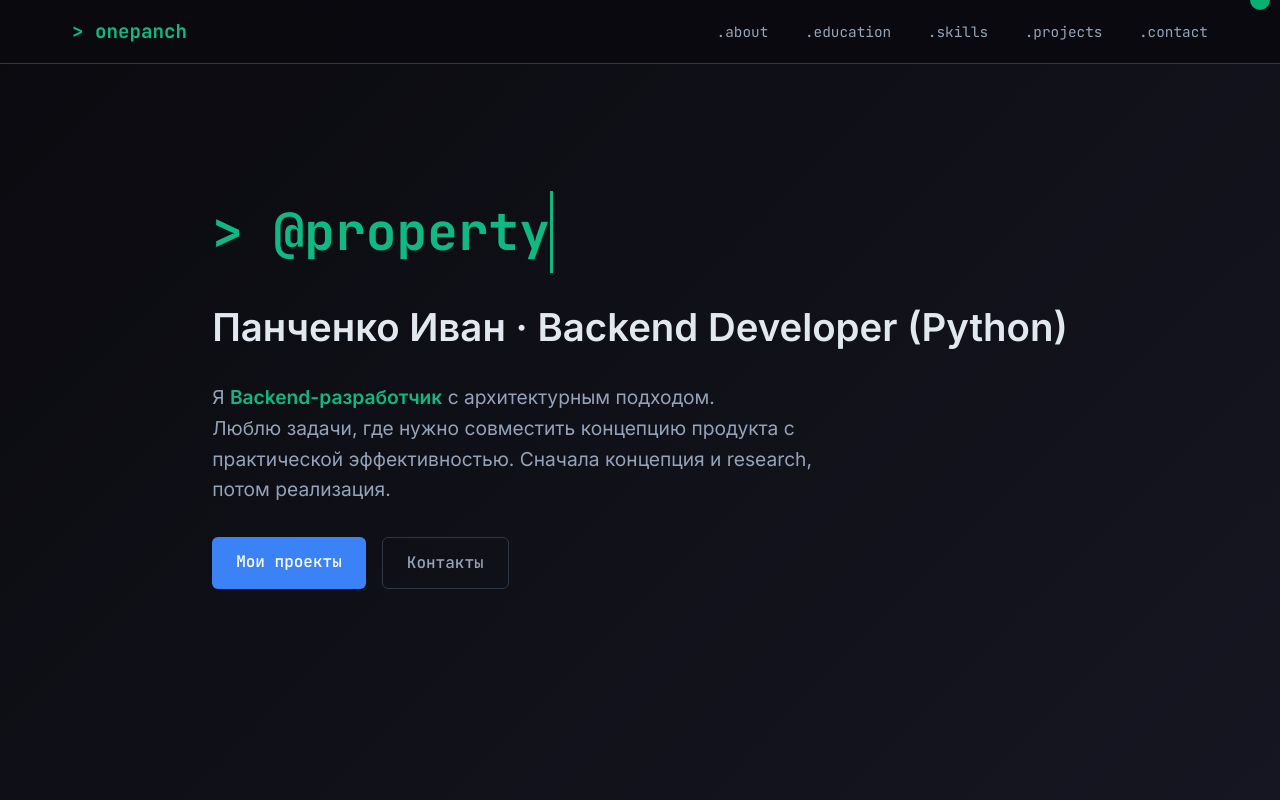
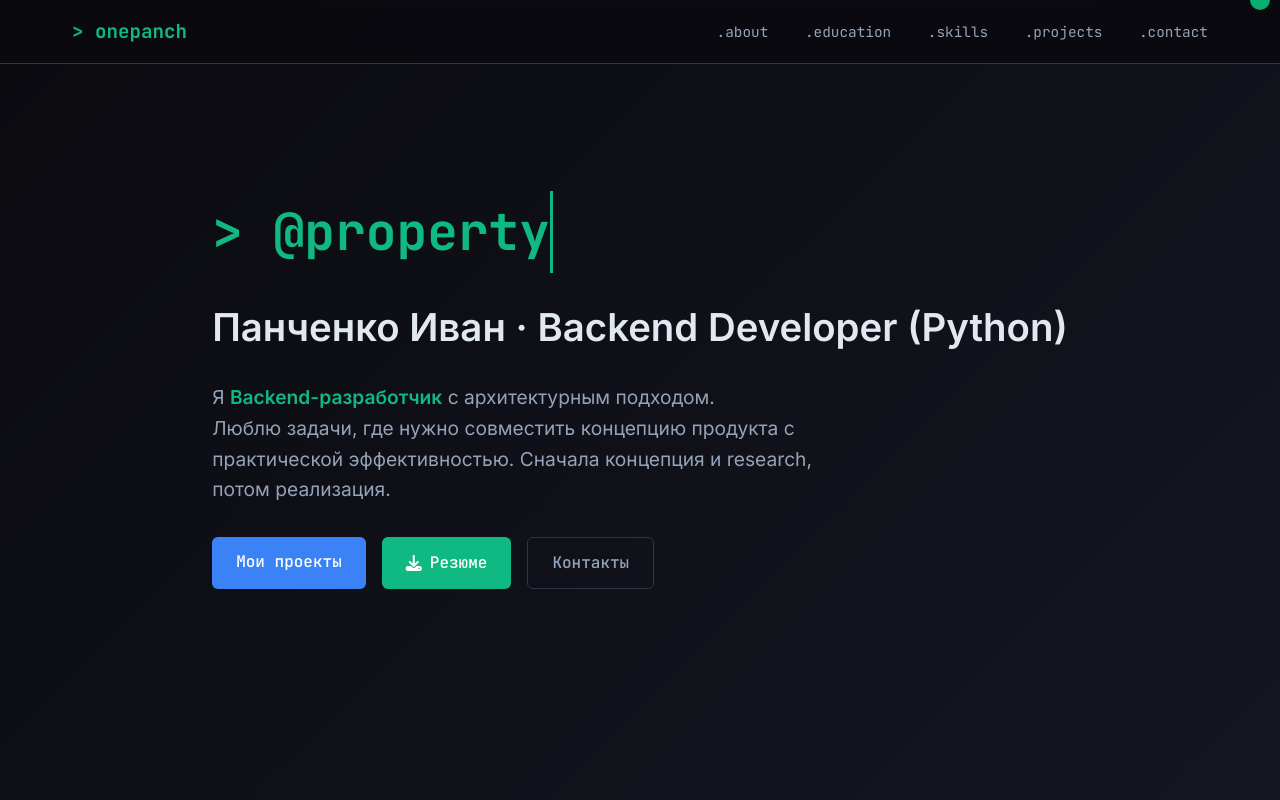
Before and after one commit to sputiv/onepanch.github.io, a plain HTML site: page index.html in a window 1280 px wide. Shown: the top 800 px of the page. Drawn offline with Linux system fonts and the light colour scheme; animation ran at ten frames a second.

Commit message:
Added resume

```diff
--- a/css/style.css
+++ b/css/style.css
@@ -158,6 +158,28 @@ body {
     border-color: var(--terminal-green);
     color: var(--terminal-green);
     transform: translateY(-2px);
+}
+
+.btn-resume {
+    padding: 12px 24px;
+    border: none;
+    border-radius: 6px;
+    font-family: 'JetBrains Mono', monospace;
+    font-weight: 500;
+    cursor: pointer;
+    transition: all 0.3s ease;
+    text-decoration: none;
+    display: inline-flex;
+    align-items: center;
+    gap: 0.5rem;
+    background: var(--accent-secondary);
+    color: white;
+}
+
+.btn-resume:hover {
+    background: #0da271;
+    transform: translateY(-2px);
+    box-shadow: 0 5px 15px rgba(16, 185, 129, 0.3);
 }
 
 /* Анимации */
--- a/index.html
+++ b/index.html
@@ -38,6 +38,9 @@
                 </div>
                 <div class="hero-actions">
                     <a href="#projects" class="btn-primary">Мои проекты</a>
+                    <a href="assets/CV_IvanPanchenko_Python_Backend.pdf" download="CV_IvanPanchenko_Python_Backend.pdf" class="btn-resume">
+                        <i class="fas fa-download"></i> Резюме
+                    </a>
                     <a href="#contact" class="btn-secondary">Контакты</a>
                 </div>
             </div>
```
Also changed, not shown: 1 other file.
